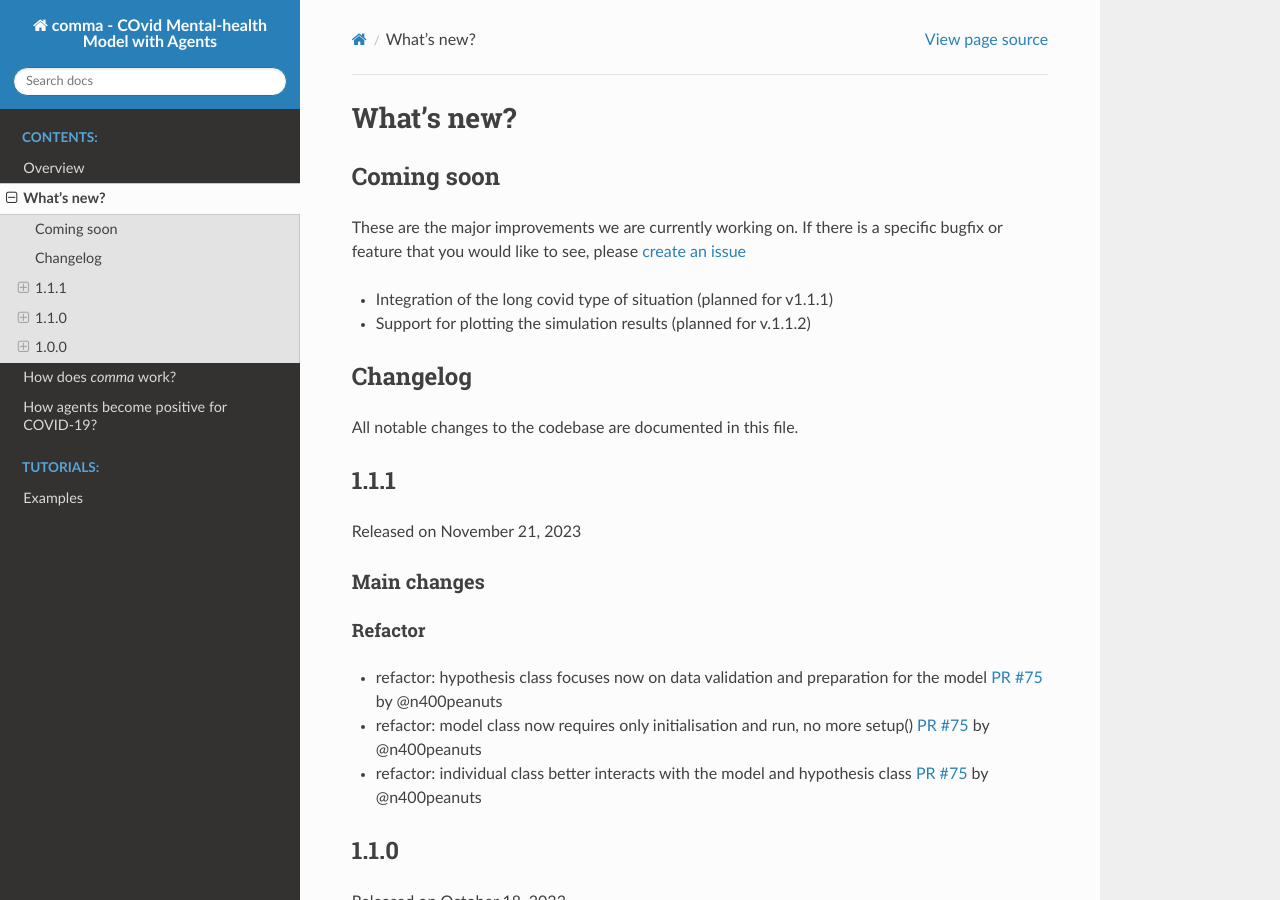
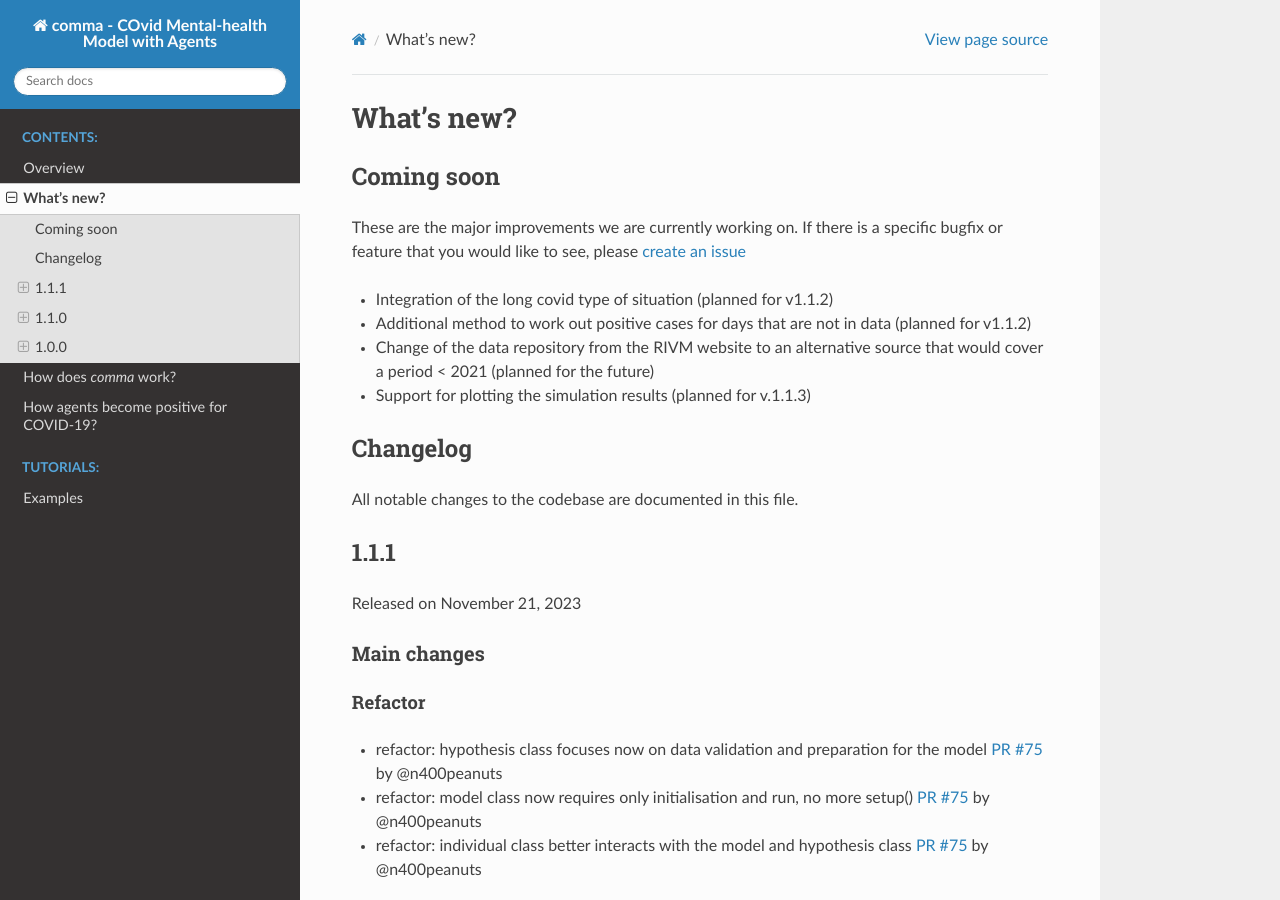
Before and after one commit to covid19ABM/comma, a Sphinx documentation site: the page built from docs/whatsnew.rst, in a window 1280 px wide and 900 px high. Built offline with Sphinx 7.4.7 and the Read the Docs theme 2.0.0, drawn with Linux system fonts in a browser that asks for light colours; pages that are not in the unit, such as notebooks, are missing from menus.

Commit message:
updated whatsnew

```diff
--- a/docs/whatsnew.rst
+++ b/docs/whatsnew.rst
@@ -8,8 +8,10 @@ Coming soon
 
 These are the major improvements we are currently working on. If there is a specific bugfix or feature that you would like to see, please `create an issue <https://github.com/covid19ABM/comma/issues/new/choose>`_
 
-- Integration of the long covid type of situation (planned for v1.1.1)
-- Support for plotting the simulation results (planned for v.1.1.2)
+- Integration of the long covid type of situation (planned for v1.1.2)
+- Additional method to work out positive cases for days that are not in data (planned for v1.1.2)
+- Change of the data repository from the RIVM website to an alternative source that would cover a period < 2021 (planned for the future)
+- Support for plotting the simulation results (planned for v.1.1.3)
 
 ~~~~~~~~~~~
 Changelog
```
